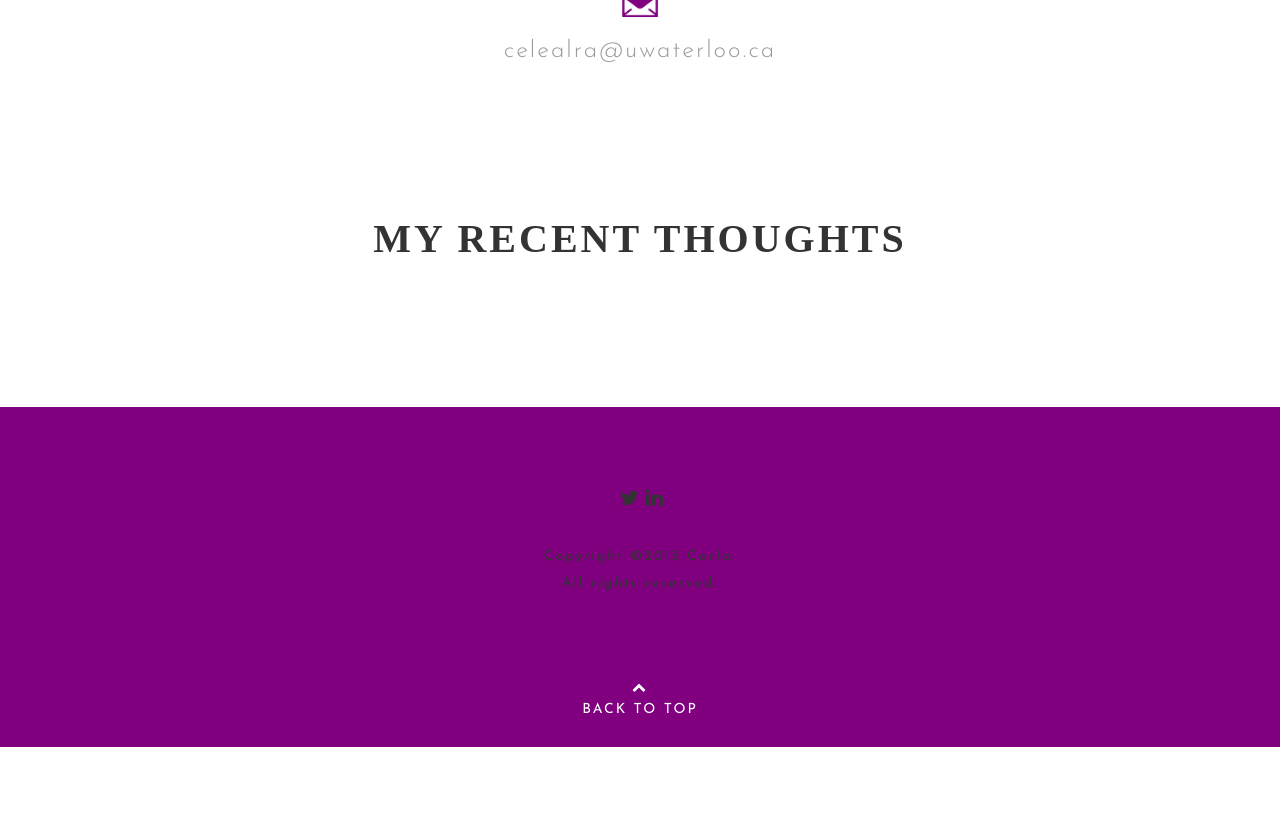
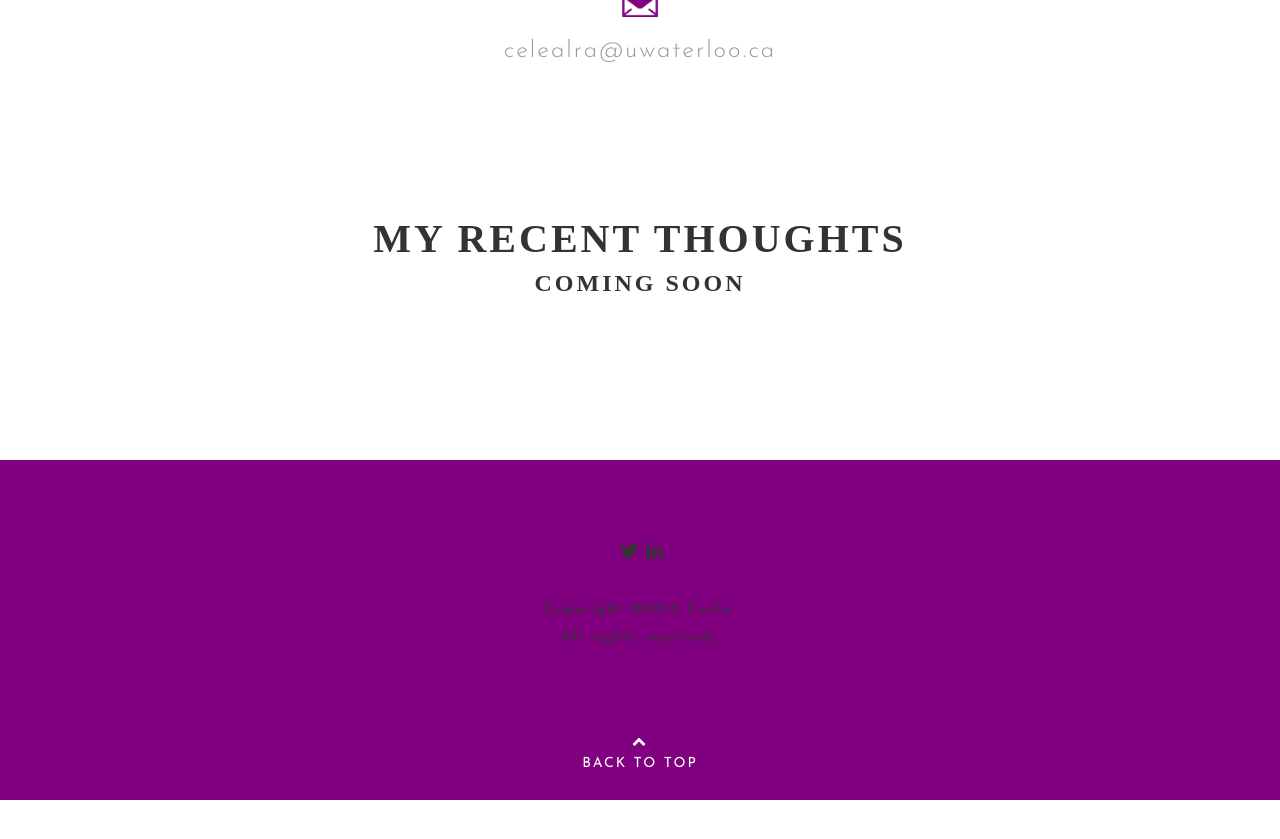
Before and after one commit to carlaesperanza/carlaesperanza.github.io, a Jekyll site: the page built from index.html, in a window 1280 px wide and 900 px high, scrolled down 2074 px. Shown: the top 839 px of the window. Built offline with Jekyll 4.4.1, drawn with Linux system fonts in a browser that asks for light colours; some web fonts are replaced.

Commit message:
Update index.html

```diff
--- a/index.html
+++ b/index.html
@@ -178,6 +178,7 @@ clients:
     <div class="row">
       <div class="medium-10 medium-centered columns">
         <h2>My Recent Thoughts</h2>
+        <h3>Coming Soon</h3>
 
       </div>
     </div>
```
